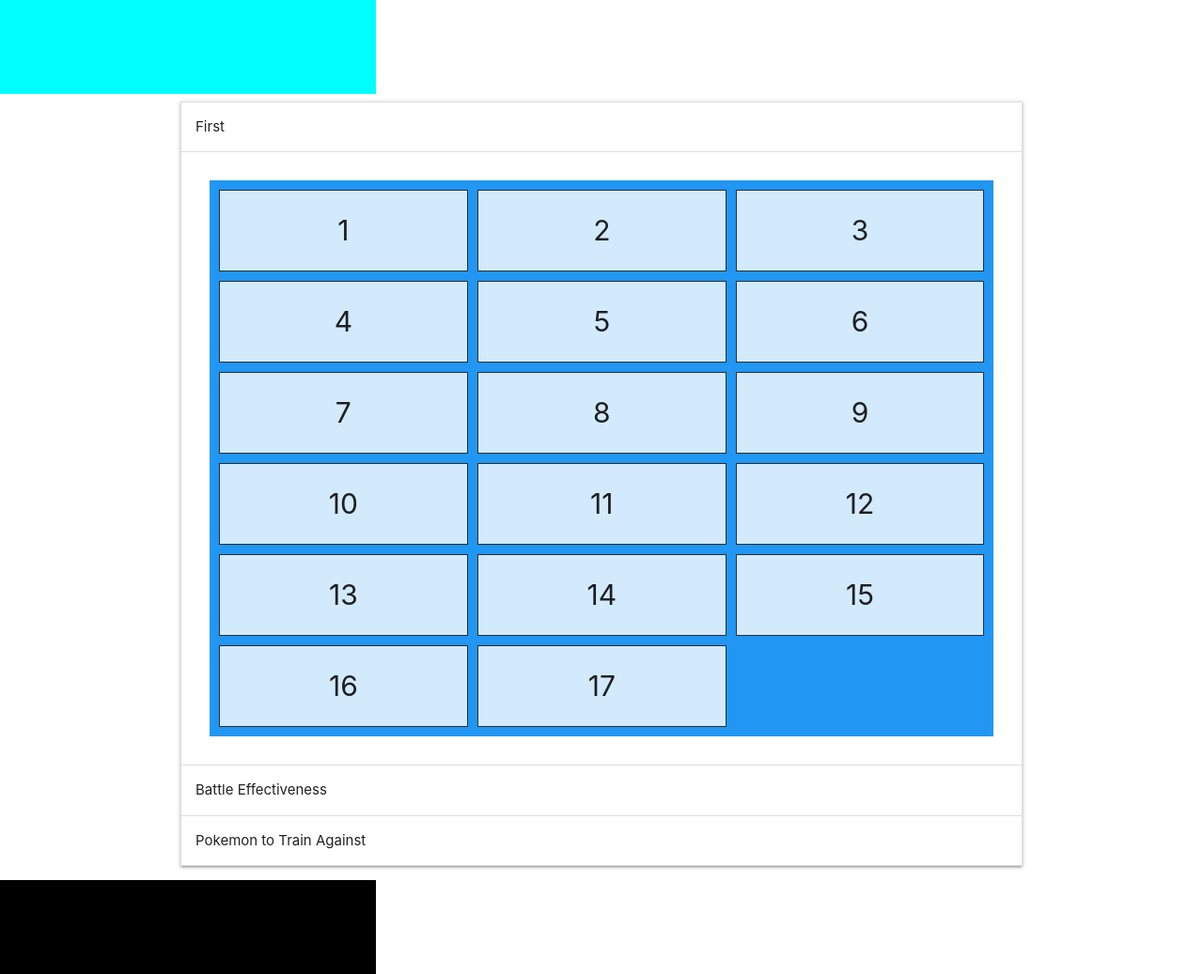
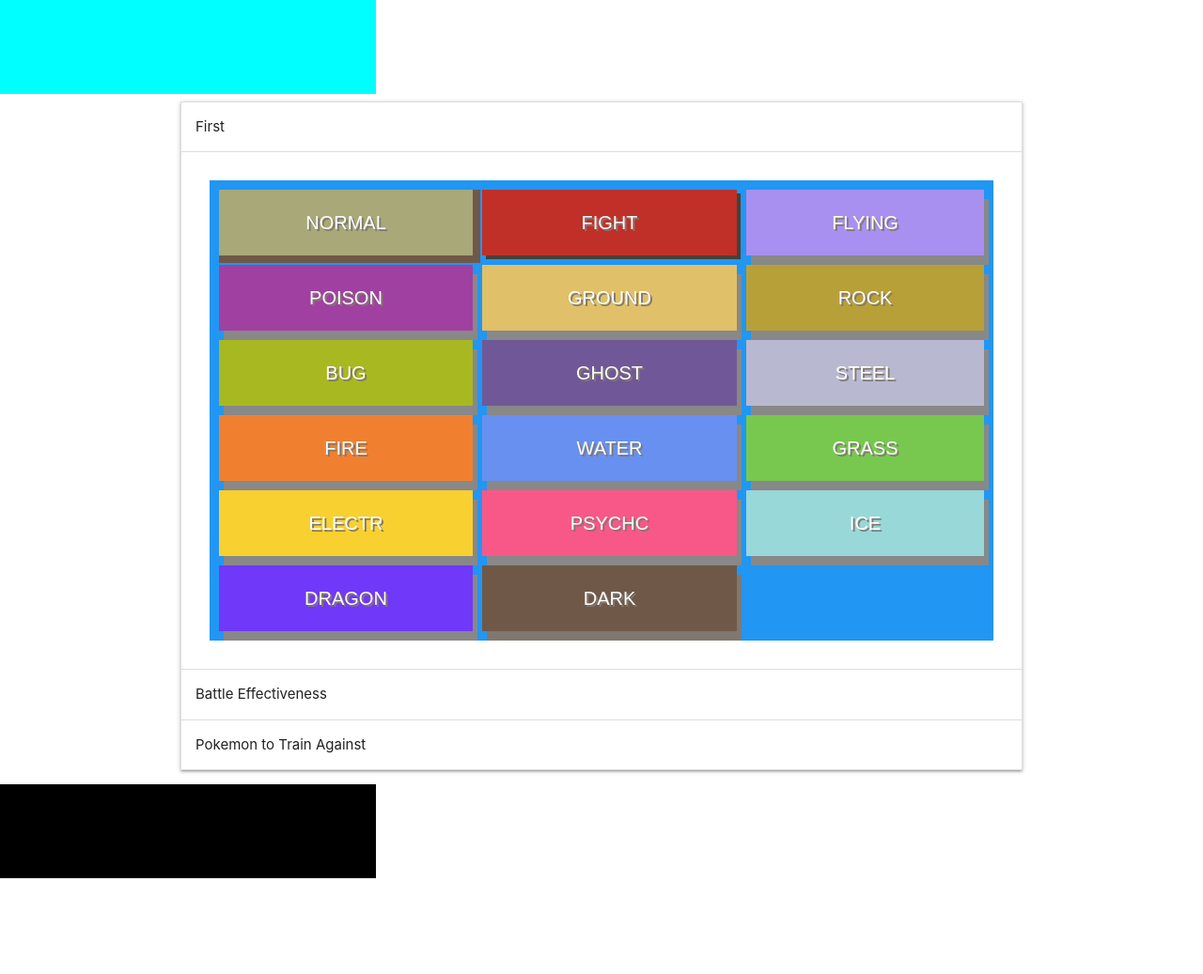
Before and after one commit to fourthbrook/pokesite, a plain HTML site: page public/index.html in a window 1280 px wide. Shown: the whole page at 94% size. After the commit the page ends 935 px from the top, so only its background shows below. Drawn offline with nearby package versions, Linux system fonts and the light colour scheme; some packages are replaced by stand-ins of ours.

Commit message:
added fonts and some styling

```diff
--- a/public/index.html
+++ b/public/index.html
@@ -7,6 +7,9 @@
         <link rel="stylesheet" type="text/css" media="screen" href="styles.css" />
         <!-- Compiled and minified CSS -->
         <link rel="stylesheet" href="https://cdnjs.cloudflare.com/ajax/libs/materialize/1.0.0/css/materialize.min.css">
+        <style>
+                @import url('https://fonts.googleapis.com/css?family=Teko&display=swap');
+        </style>
 
     </head>
     <body>
@@ -19,23 +22,23 @@
                         <div class="collapsible-header">First</div>
                         <div class="collapsible-body">
                                 <div class="button-grid">
-                                    <div class="button normal">1</div>
-                                    <div class="button fight">2</div>
-                                    <div class="button flying">3</div>
-                                    <div class="button poison">4</div>
-                                    <div class="button ground">5</div>
-                                    <div class="button rock">6</div>
-                                    <div class="button bug">7</div>
-                                    <div class="button ghost">8</div>
-                                    <div class="button steel">9</div>
-                                    <div class="button fire">10</div>
-                                    <div class="button water">11</div>
-                                    <div class="button grass">12</div>
-                                    <div class="button electric">13</div>
-                                    <div class="button psychic">14</div>
-                                    <div class="button ice">15</div>
-                                    <div class="button dragon">16</div>
-                                    <div class="button dark">17</div>
+                                    <div class="button normal">NORMAL</div>
+                                    <div class="button fight">FIGHT</div>
+                                    <div class="button flying">FLYING</div>
+                                    <div class="button poison">POISON</div>
+                                    <div class="button ground">GROUND</div>
+                                    <div class="button rock">ROCK</div>
+                                    <div class="button bug">BUG</div>
+                                    <div class="button ghost">GHOST</div>
+                                    <div class="button steel">STEEL</div>
+                                    <div class="button fire">FIRE</div>
+                                    <div class="button water">WATER</div>
+                                    <div class="button grass">GRASS</div>
+                                    <div class="button electric">ELECTR</div>
+                                    <div class="button psychic">PSYCHC</div>
+                                    <div class="button ice">ICE</div>
+                                    <div class="button dragon">DRAGON</div>
+                                    <div class="button dark">DARK</div>
                                 </div>
                         </div>
                     </li>
--- a/public/styles.css
+++ b/public/styles.css
@@ -11,6 +11,10 @@
     height: 100px;
     background-color: black;
 }
+@font-face {
+    font-family: ('retro');
+    src: url('fonts/disposabledroid-bb.bold.ttf');
+}
 .button-grid {
     display: grid;
     grid-template-columns: auto auto auto;
@@ -19,27 +23,81 @@
     grid-column-gap: 10px;
     grid-row-gap: 10px;
   }
-  .button {
+.button {
     background-color: rgba(255, 255, 255, 0.8);
-    border: 1px solid rgba(0, 0, 0, 0.8);
     padding: 20px;
-    font-size: 30px;
+    font-size: 20px;
     text-align: center;
+    color: white;
+    font-family: 'retro', sans-serif;
+    text-shadow: 2px 2px #807870;
+
   }
-  .normal {}
-  .fight {}
-  .flying{}
-  .poison{}
-  .ground{}
-  .rock{}
-  .bug{}
-  .ghost{}
-  .steel{}
-  .fire{}
-  .water{}
-  .grass{}
-  .electric{}
-  .psychic{}
-  .ice{}
-  .dragon{}
-  .dark{}
+.normal {
+    background-color: #a8a878;
+    box-shadow: 4px 4px 0px 4px #705848
+}
+.fight {
+    background-color: #c03028;
+    box-shadow: 4px 4px #484038
+}
+.flying{
+    background-color: #a890f0;
+    box-shadow: 5px 10px #888888
+}
+.poison{
+    background-color: #a040a0;
+    box-shadow: 5px 10px #888888
+}
+.ground{
+    background-color: #e0c068;
+    box-shadow: 5px 10px #888888
+}
+.rock{
+    background-color: #b8a038;
+    box-shadow: 5px 10px #888888
+}
+.bug{
+    background-color: #a8b820;
+    box-shadow: 5px 10px #888888
+}
+.ghost{
+    background-color: #705898;
+    box-shadow: 5px 10px #888888
+}
+.steel{
+    background-color: #b8b8d0;
+    box-shadow: 5px 10px #888888
+}
+.fire{
+    background-color: #f08030;
+    box-shadow: 5px 10px #888888
+}
+.water{
+    background-color: #6890f0;
+    box-shadow: 5px 10px #888888
+}
+.grass{
+    background-color: #78c850;
+    box-shadow: 5px 10px #888888
+}
+.electric{
+    background-color: #f8d030;
+    box-shadow: 5px 10px #888888
+}
+.psychic{
+    background-color: #f85888;
+    box-shadow: 5px 10px #888888
+}
+.ice{
+    background-color: #98d8d8;
+    box-shadow: 5px 10px #888888
+}
+.dragon{
+    background-color: #7038f8;
+    box-shadow: 5px 10px #888888
+}
+.dark{
+    background-color: #705848;
+    box-shadow: 5px 10px #807870
+}
```
Also changed, not shown: public/fonts/disposabledroid-bb.bold.ttf (added), public/fonts/disposabledroid-bb.regular.ttf (added).
